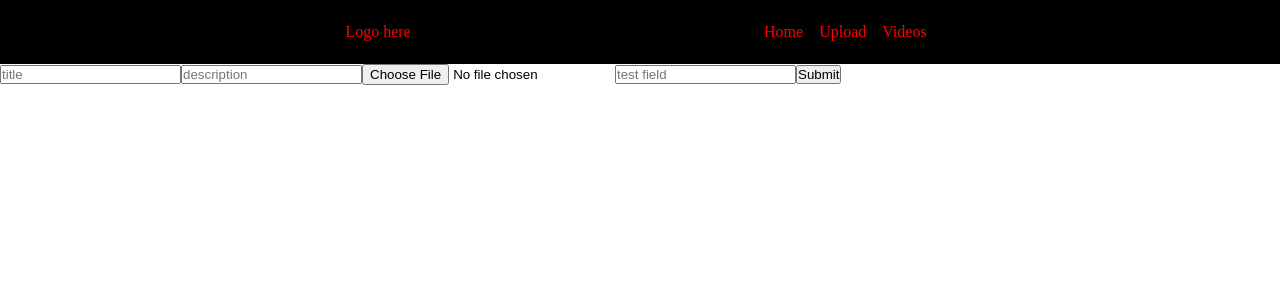
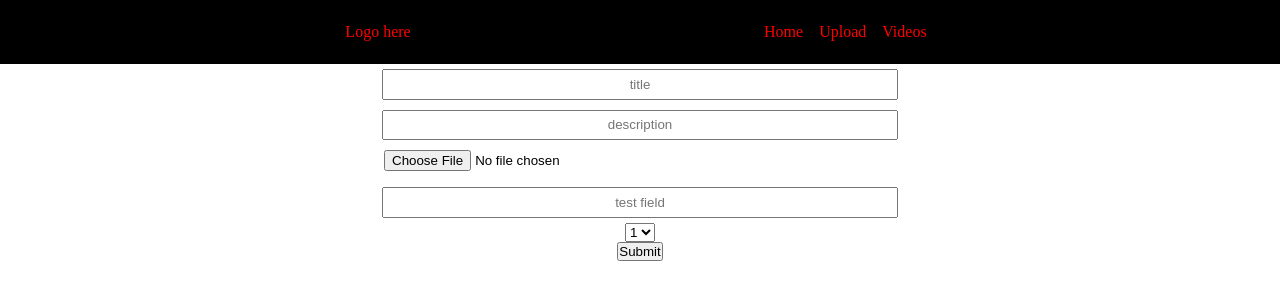
Before and after one commit to roniakiola/interactive-video-presentation, a React (Create React App) app: page /upload in a window 1280 px wide. Shown: the top 300 px of the page. Built offline with nearby package versions, Linux system fonts and the light colour scheme.

Commit message:
some css for inputs

```diff
--- a/src/components/Input.tsx
+++ b/src/components/Input.tsx
@@ -10,6 +10,7 @@ export const InputField = (props: InputProps) => {
   const { type, name, placeholder, value, onChange, required } = props;
   return (
     <input
+      className='input-field'
       type={type}
       name={name}
       placeholder={placeholder}
--- /dev/null
+++ b/src/css/upload.css
@@ -0,0 +1,15 @@
+.upload-form {
+  display: flex;
+  flex-direction: column;
+  align-items: center;
+}
+
+.input-field {
+  display: flex;
+  justify-content: center;
+  text-align: center;
+  align-items: center;
+  height: 2em;
+  width: 40%;
+  margin: 5px;
+}
--- a/src/views/UploadVideo.tsx
+++ b/src/views/UploadVideo.tsx
@@ -1,5 +1,6 @@
 import { useState } from 'react';
 import { InputField } from '../components/Input';
+import '../css/upload.css';
 
 const UploadVideo = () => {
   const url = 'http://localhost:3001';
@@ -46,7 +47,7 @@ const UploadVideo = () => {
 
   return (
     <div>
-      <form onSubmit={handleSubmit}>
+      <form className='upload-form' onSubmit={handleSubmit}>
         <InputField
           type='text'
           name='title'
@@ -71,6 +72,12 @@ const UploadVideo = () => {
           value={test}
           onChange={handleChange}
         />
+        <select>
+          <option>1</option>
+          <option>2</option>
+          <option>3</option>
+          <option>4</option>
+        </select>
         <button type='submit'>Submit</button>
       </form>
     </div>
```
